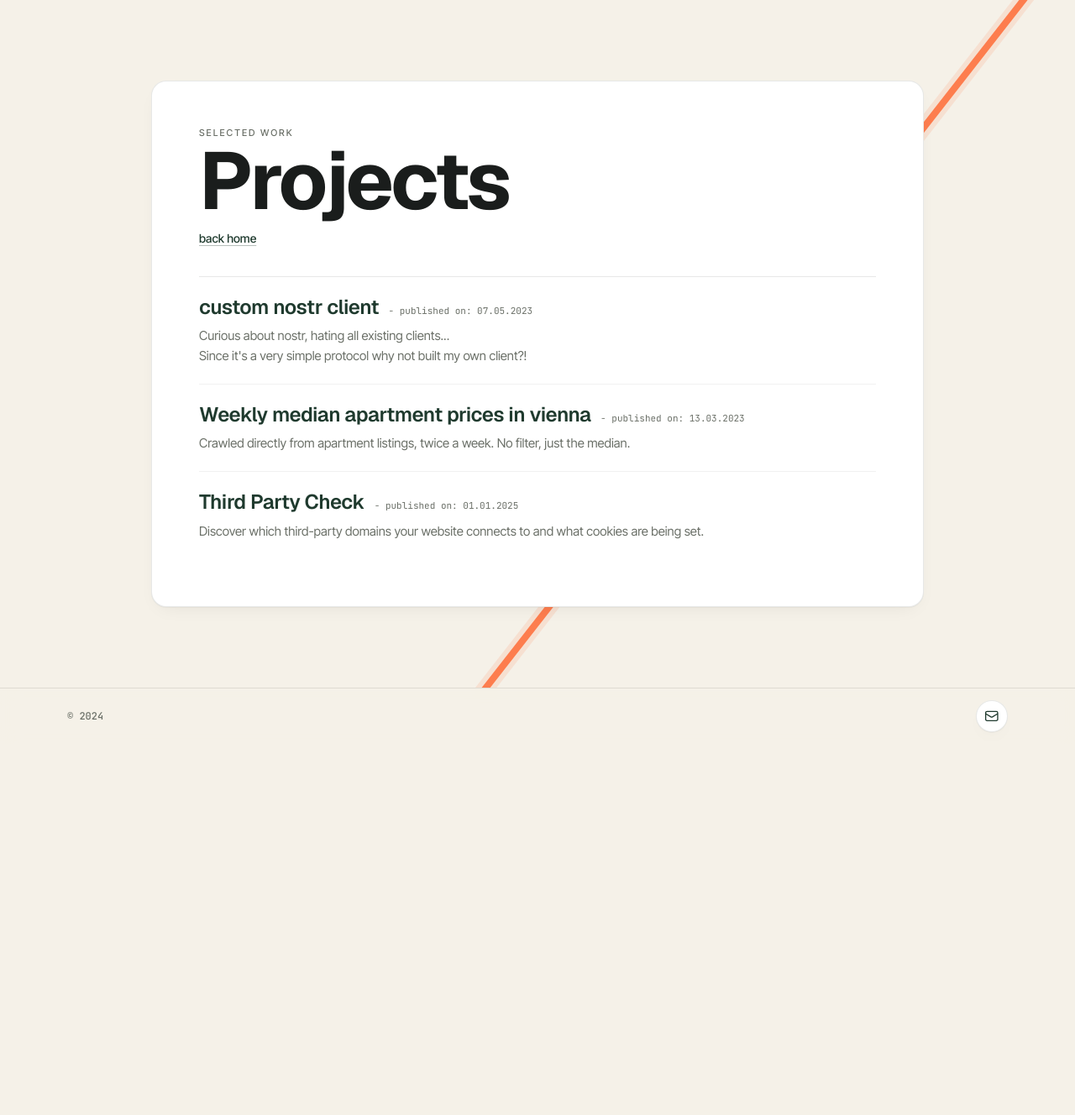
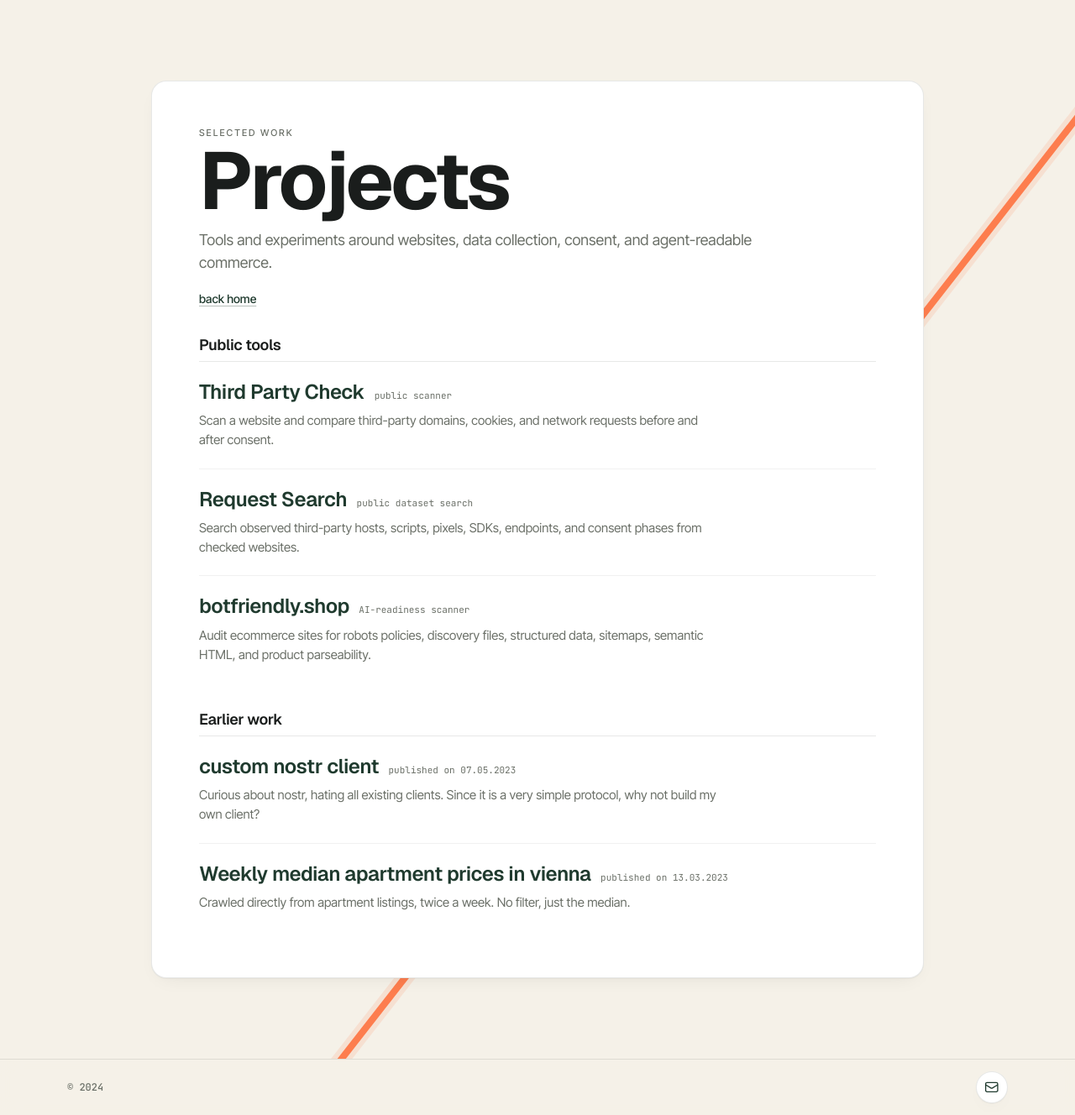
Before and after one commit to sebastianbartmann/bartmannxyz, a FastAPI app: page /projects in a window 1280 px wide. Shown: the part 65-1393 px from the top of the page at 84% size. Before the commit the page ends 937 px from the top, so only its background shows below. Run offline with FastAPI, Linux system fonts and the light colour scheme.

Commit message:
Update public projects page

```diff
--- a/app/static/css/main.css
+++ b/app/static/css/main.css
@@ -695,6 +695,14 @@ ol {
     margin: 8px 0 14px;
 }
 
+.projects__intro {
+    max-width: 660px;
+    margin-bottom: 18px;
+    color: var(--ds-ink-muted);
+    font-size: 18px;
+    line-height: 1.5;
+}
+
 .projects__back {
     display: inline-flex;
     margin-bottom: 28px;
@@ -703,6 +711,17 @@ ol {
     text-decoration: underline;
     text-decoration-color: rgba(31, 58, 46, 0.32);
     text-underline-offset: 0.18em;
+}
+
+.projects__section-title {
+    margin: 8px 0 4px;
+    color: var(--ds-ink);
+    font: 600 18px/1.15 var(--ds-font-display);
+    letter-spacing: -0.02em;
+}
+
+.projects__section-title--later {
+    margin-top: 34px;
 }
 
 .projects__list {
--- a/app/templates/projects/index.html
+++ b/app/templates/projects/index.html
@@ -9,25 +9,41 @@
 <section class="projects" data-sig-obstacle>
     <div class="projects__eyebrow">Selected work</div>
     <h1 class="projects__title">Projects</h1>
+    <p class="projects__intro">Tools and experiments around websites, data collection, consent, and agent-readable commerce.</p>
     <a href="/" class="projects__back">back home</a>
+
+    <h2 class="projects__section-title">Public tools</h2>
+    <ul class="projects__list">
+        <li class="projects__item">
+            <a href="https://thirdpartycheck.com" class="projects__link">Third Party Check</a>
+            <span class="projects__meta">public scanner</span>
+            <p class="projects__desc">Scan a website and compare third-party domains, cookies, and network requests before and after consent.</p>
+        </li>
+        <li class="projects__item">
+            <a href="https://requestsearch.com" class="projects__link">Request Search</a>
+            <span class="projects__meta">public dataset search</span>
+            <p class="projects__desc">Search observed third-party hosts, scripts, pixels, SDKs, endpoints, and consent phases from checked websites.</p>
+        </li>
+        <li class="projects__item">
+            <a href="https://botfriendly.shop" class="projects__link">botfriendly.shop</a>
+            <span class="projects__meta">AI-readiness scanner</span>
+            <p class="projects__desc">Audit ecommerce sites for robots policies, discovery files, structured data, sitemaps, semantic HTML, and product parseability.</p>
+        </li>
+    </ul>
+
+    <h2 class="projects__section-title projects__section-title--later">Earlier work</h2>
     <ul class="projects__list">
         <li class="projects__item">
             <a href="https://redsummit.dev/projects/building-nostr-client" class="projects__link">custom nostr client</a>
-            <span class="projects__meta"> - published on: 07.05.2023</span>
-            <p class="projects__desc">Curious about nostr, hating all existing clients... <br>Since it's a very simple protocol why not
-                built my own client?!</p>
+            <span class="projects__meta">published on 07.05.2023</span>
+            <p class="projects__desc">Curious about nostr, hating all existing clients. Since it is a very simple protocol, why not build my own client?</p>
         </li>
         <li class="projects__item">
             <a href="https://redsummit.dev/projects/weekly-median-apartment-price/" class="projects__link">Weekly median apartment
                 prices in
                 vienna</a>
-            <span class="projects__meta"> - published on: 13.03.2023</span>
+            <span class="projects__meta">published on 13.03.2023</span>
             <p class="projects__desc">Crawled directly from apartment listings, twice a week. No filter, just the median.</p>
-        </li>
-        <li class="projects__item">
-            <a href="https://thirdpartycheck.com" class="projects__link">Third Party Check</a>
-            <span class="projects__meta"> - published on: 01.01.2025</span>
-            <p class="projects__desc">Discover which third-party domains your website connects to and what cookies are being set.</p>
         </li>
     </ul>
 </section>
```
